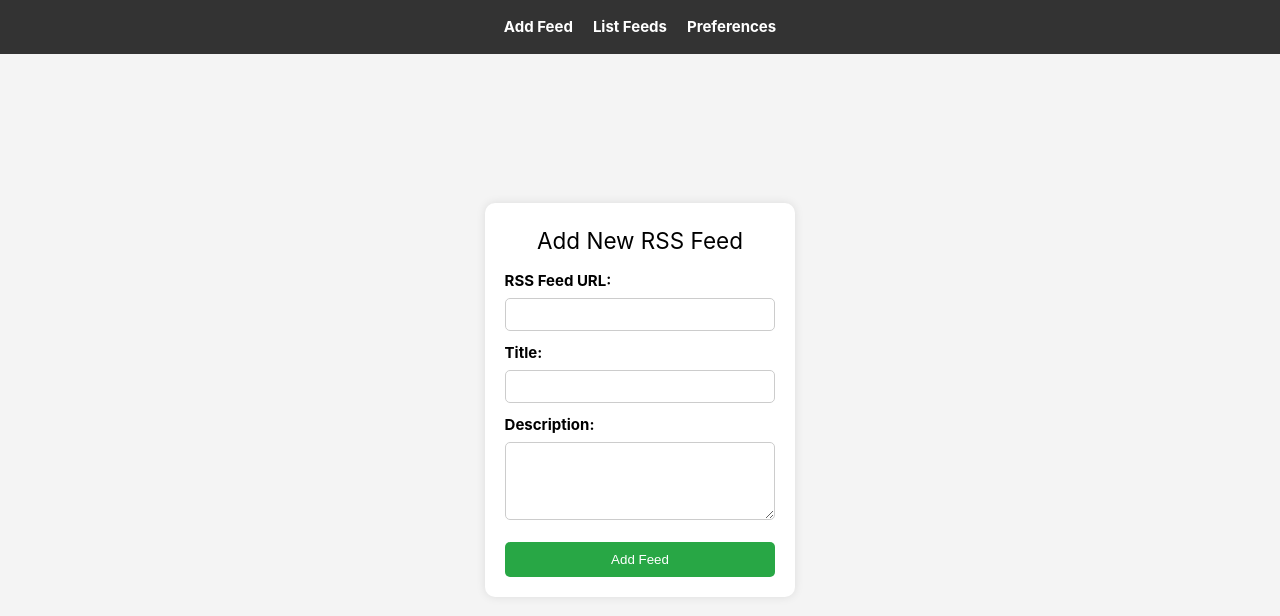
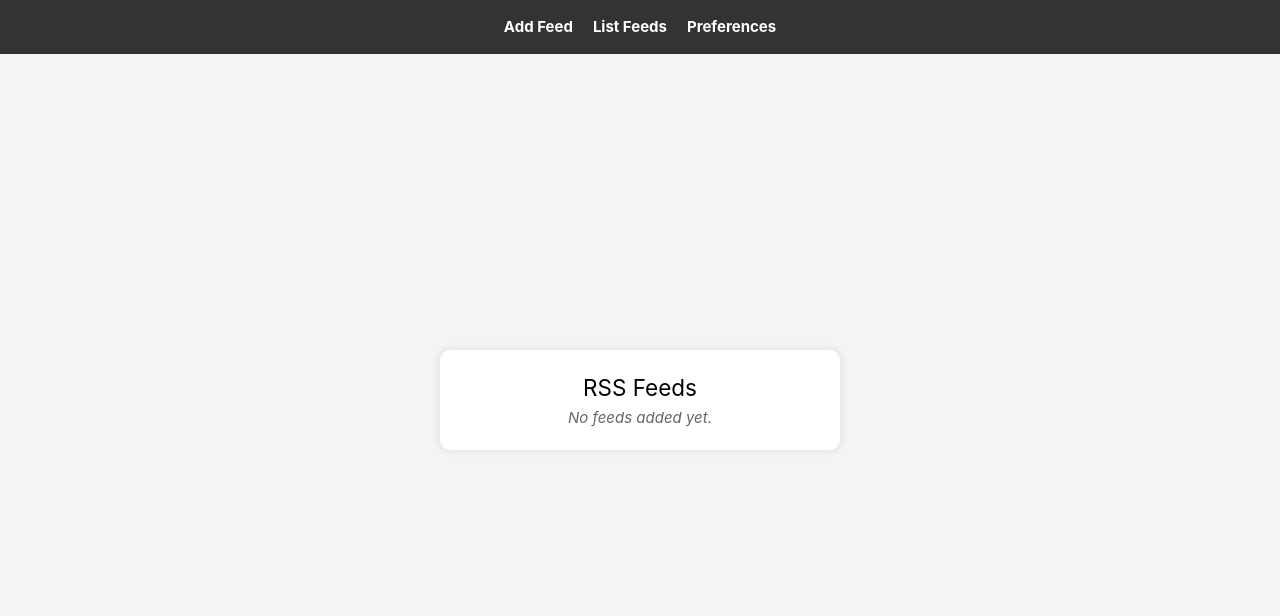
Before and after one commit to John-Rep/DailyNews, a Vue app: page / in a window 1280 px wide. Both pictures are taken after a click on the link "List Feeds". Shown: the top 616 px of the page. Built offline with nearby package versions, Linux system fonts and the light colour scheme; the HTML template or start-up script is replaced by a standard one.

Commit message:
feat: Page pour créer des Flux et page pour voir la liste
La liste des flux est stockée dans le localStorage

```diff
--- a/src/App.vue
+++ b/src/App.vue
@@ -1,14 +1,37 @@
 <script setup lang="ts">
+import { ref } from 'vue';
+
 import NavigationHeader from './components/NavigationHeader.vue';
 import NewFeedForm from './components/NewFeedForm.vue';
+// @ts-ignore
+import FeedList from './components/FeedList.vue';
+// @ts-ignore
+import FeedView from './components/FeedView.vue';
+
+const activeTab = ref("AddFeed");
+const RSSView = ref('');
+
+const changeTab = (tab: string) => {
+  activeTab.value = tab;
+}
+
+const viewFeed = (RSS: string) => {
+  activeTab.value = "FeedDetail";
+  RSSView.value = RSS;
+}
 </script>
 
 <template>
   <div class="container">
-    <NavigationHeader class="header" />
-
-    <div class="content">
+    <NavigationHeader class="header" @changeTab = "changeTab"/>
+    <div v-if="activeTab == 'AddFeed'" class="content">
       <NewFeedForm />
+    </div>
+    <div v-if="activeTab == 'ListFeeds'" class="content">
+      <FeedList @viewFeed = "viewFeed" />
+    </div>
+    <div v-if="activeTab == 'FeedDetail'" class="content">
+      <FeedView :RSS=RSSView class="content"/>
     </div>
   </div>
 </template>
--- /dev/null
+++ b/src/components/FeedList.vue
@@ -0,0 +1,78 @@
+<script setup>
+import { onMounted, ref } from "vue";
+
+const feedList = ref([]);
+
+// Load feeds from local storage on mount
+onMounted(() => {
+  const storedFeeds = JSON.parse(localStorage.getItem("feedList")  || "[]");
+  feedList.value = storedFeeds;
+});
+</script>
+
+<template>
+  <div class="list-container">
+    <h2>RSS Feeds</h2>
+
+    <div v-if="feedList.length === 0" class="no-feeds">
+      No feeds added yet.
+    </div>
+
+    <div v-for="feed in feedList" :key="feed.feedUrl" class="feed-card">
+      <h3>{{ feed.feedTitle }}</h3>
+      <p>{{ feed.description ? feed.description : "No description available" }}</p>
+      <a href="#" @click.prevent="$emit('viewFeed',feed.feedUrl)">View Feed</a>
+    </div>
+  </div>
+</template>
+
+<style scoped>
+.list-container {
+  background: white;
+  padding: 20px;
+  border-radius: 10px;
+  box-shadow: 0 0 10px rgba(0, 0, 0, 0.1);
+  width: 400px;
+  max-width: 500px;
+  margin: 20px auto;
+}
+
+h2 {
+  text-align: center;
+  color: black;
+}
+
+.no-feeds {
+  text-align: center;
+  font-style: italic;
+  color: #666;
+}
+
+.feed-card {
+  background: #f9f9f9;
+  padding: 15px;
+  border-radius: 5px;
+  margin-top: 10px;
+  box-shadow: 0 0 5px rgba(0, 0, 0, 0.1);
+}
+
+.feed-card h3 {
+  margin: 0;
+  color: black;
+}
+
+.feed-card p {
+  color: #444;
+}
+
+.feed-card a {
+  display: inline-block;
+  margin-top: 5px;
+  color: #007bff;
+  text-decoration: none;
+}
+
+.feed-card a:hover {
+  text-decoration: underline;
+}
+</style>
--- /dev/null
+++ b/src/components/FeedView.vue
@@ -0,0 +1,52 @@
+
+<script setup>
+defineProps({
+  RSS: String,
+})
+</script>
+
+<template>
+  <div class="form-container">
+    <h2>{{ RSS }}</h2>
+  </div>
+</template>
+
+<style scoped>
+    .form-container {
+        background: white;
+        padding: 20px;
+        border-radius: 10px;
+        box-shadow: 0 0 10px rgba(0, 0, 0, 0.1);
+        max-width: 400px;
+    }
+    h2 {
+        text-align: center;
+        color: black;
+    }
+    label {
+        color: black;
+        font-weight: bold;
+        display: block;
+        margin-top: 10px;
+    }
+    input, textarea, select {
+        width: 100%;
+        padding: 8px;
+        margin-top: 5px;
+        border: 1px solid #ccc;
+        border-radius: 5px;
+    }
+    button {
+        background: #28a745;
+        color: white;
+        padding: 10px;
+        border: none;
+        border-radius: 5px;
+        cursor: pointer;
+        margin-top: 15px;
+        width: 100%;
+    }
+    button:hover {
+        background: #218838;
+    }
+</style>
--- a/src/components/NavigationHeader.vue
+++ b/src/components/NavigationHeader.vue
@@ -1,9 +1,9 @@
 <template>
         <nav class="header">
             <ul>
-                <li><a href="#" @click.prevent="$emit('navigate', 'add-feed')">Add Feed</a></li>
-                <li><a href="#" @click.prevent="$emit('navigate', 'list-feeds')">List Feeds</a></li>
-                <li><a href="#" @click.prevent="$emit('navigate', 'preferences')">Preferences</a></li>
+                <li><a href="#" @click.prevent="$emit('changeTab','AddFeed')">Add Feed</a></li>
+                <li><a href="#" @click.prevent="$emit('changeTab','ListFeeds')">List Feeds</a></li>
+                <li><a href="#" @click.prevent="$emit('changeTab','Preferences')">Preferences</a></li>
             </ul>
         </nav>
 </template>
--- a/src/components/NewFeedForm.vue
+++ b/src/components/NewFeedForm.vue
@@ -1,18 +1,45 @@
+
+<script setup>
+import { reactive } from "vue";
+
+const feedList = JSON.parse(localStorage.getItem("feedList"));
+
+const formData = reactive({
+  feedUrl: "",
+  feedTitle: "",
+  description: ""
+});
+
+// Submit function (prevents refresh)
+const submitForm = () => {
+    feedList.push(formData);
+    localStorage.setItem("feedList", JSON.stringify(feedList));
+  alert("Feed Added! (Data is saved in Local Storage)");
+};
+
+// Clear form & Local Storage
+const clearForm = () => {
+  formData.feedUrl = "";
+  formData.feedTitle = "";
+  formData.description = "";
+};
+</script>
 
 <template>
   <div class="form-container">
-        <h2>Add New RSS Feed</h2>
-        <form action="#" method="POST">
+    <h2>Add a New RSS Feed</h2>
+    <form @submit.prevent="submitForm">
       <label for="feed-url">RSS Feed URL:</label>
-            <input type="url" id="feed-url" name="feed-url" required>
+      <input v-model="formData.feedUrl" type="url" id="feed-url" required />
 
       <label for="feed-title">Title:</label>
-            <input type="text" id="feed-title" name="feed-title" required>
+      <input v-model="formData.feedTitle" type="text" id="feed-title" required />
 
       <label for="description">Description:</label>
-            <textarea id="description" name="description" rows="4"></textarea>
+      <textarea v-model="formData.description" id="description" rows="4"></textarea>
 
       <button type="submit">Add Feed</button>
+      <button type="button" @click="clearForm" class="clear-btn">Clear</button>
     </form>
   </div>
 </template>
```
Lines whose indentation alone changed are shown as unchanged.
